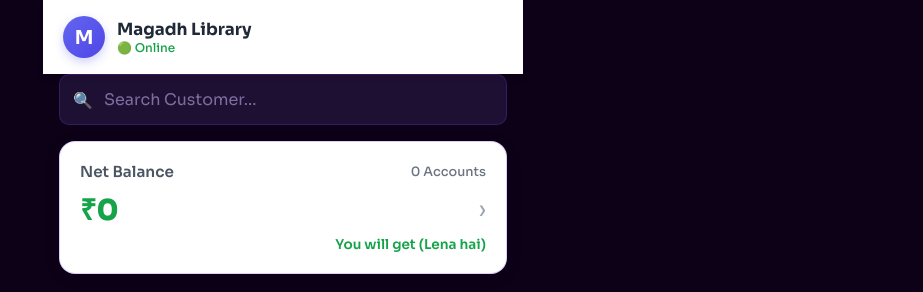
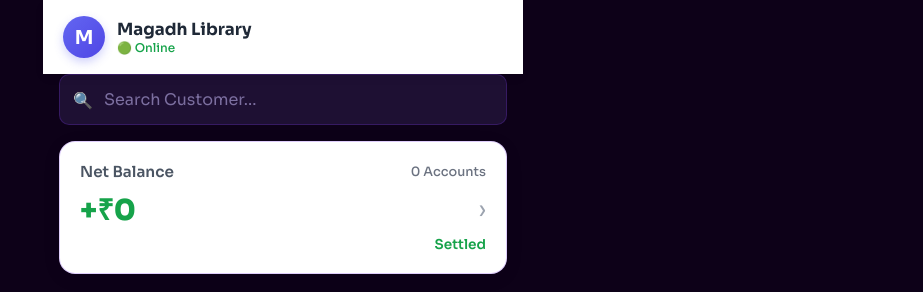
Before and after one commit to aditya-7743/lender, a React (Vite) app: page / in a window 1280 px wide. Shown: the top 292 px of the page, without its empty margins (357-1280 px from the left). Built offline with nearby package versions, Linux system fonts and the light colour scheme; no server answers; the database is empty; sample sign-in values are in the browser's storage.

Commit message:
Update Dashboard.jsx

```diff
--- a/src/pages/Dashboard.jsx
+++ b/src/pages/Dashboard.jsx
@@ -55,17 +55,18 @@
   }
 
   const today = new Date().toISOString().split('T')[0];
-  const overdueCustomers = customers.filter(c => c.dueDate && c.dueDate < today && c.balance > 0);
+  const overdueCustomers = customers.filter(c => c.dueDate && c.dueDate < today && c.balance < 0);
 
   // LOGIC UPDATE:
-  // Balance < 0 : Customer owes us (Lene hain) -> Red/Negative in DB but "Positive Asset" for us
-  // Balance > 0 : We owe customer (Dene hain) -> Green/Positive in DB but "Liability" for us
+  // Balance < 0 : Customer owes us (Lene hain) -> Asset -> Red/Negative
+  // Balance > 0 : We owe customer (Dene hain) -> Liability -> Green/Positive
 
   const totalLena = customers.reduce((s, c) => c.balance < 0 ? s + Math.abs(c.balance) : s, 0);
   const totalDena = customers.reduce((s, c) => c.balance > 0 ? s + c.balance : s, 0);
-  // Net Balance: (Lene - Dene)
-  // If result is Positive (More Lene than Dene) -> Good
-  const netBalance = totalLena - totalDena;
+
+  // Net Balance = Sum of all balances directly
+  // If result is Negative (-400) -> We need to take 400.
+  const netBalance = customers.reduce((s, c) => s + (c.balance || 0), 0);
 
   function applyFilter(list) {
     if (filter === 'lena') return list.filter(c => c.balance < 0);
@@ -116,13 +117,13 @@
             <span className="nb-count">{customers.length} Accounts</span>
           </div>
           <div className="nb-amount-row">
-            <span className={`nb-amount ${netBalance >= 0 ? 'positive' : 'negative'}`}>
-              ₹{Math.abs(netBalance).toLocaleString('en-IN')}
+            <span className={`nb-amount ${netBalance < 0 ? 'negative' : 'positive'}`}>
+              {netBalance < 0 ? '-' : '+'}₹{Math.abs(netBalance).toLocaleString('en-IN')}
             </span>
             <span className="nb-arrow">›</span>
           </div>
-          <div className={`nb-footer ${netBalance >= 0 ? 'text-green' : 'text-red'}`}>
-            {netBalance >= 0 ? 'You will get (Lena hai)' : 'You will give (Dena hai)'}
+          <div className={`nb-footer ${netBalance < 0 ? 'text-red' : 'text-green'}`}>
+            {netBalance < 0 ? 'You will get (Lena hai)' : netBalance > 0 ? 'You will give (Dena hai)' : 'Settled'}
           </div>
         </div>
 
@@ -150,6 +151,7 @@
         </div>
       </div>
 
+      {/* Floating Add Button with Text */}
       <button className="fab-extended" onClick={() => setShowAddModal(true)}>
         <span style={{ fontSize: '1.2rem', marginRight: 4 }}>+</span> Add Customer
       </button>
```
